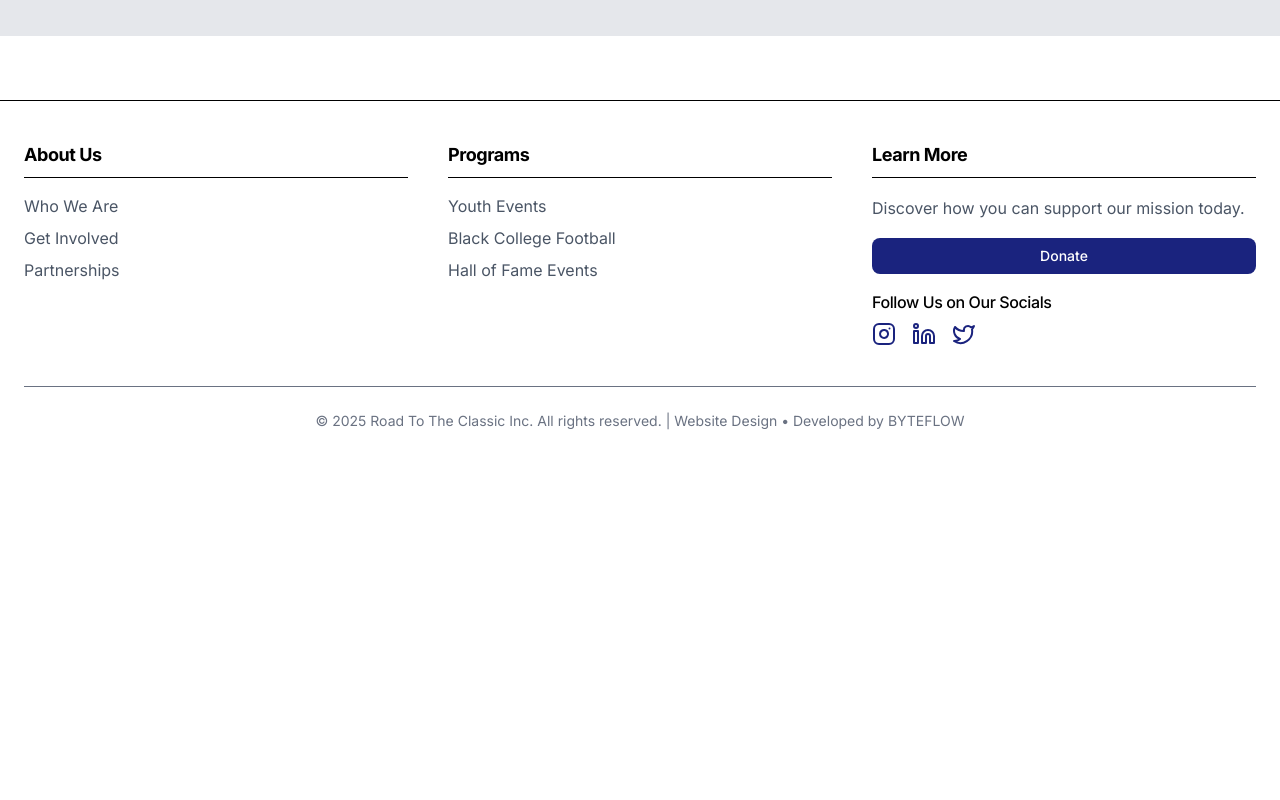
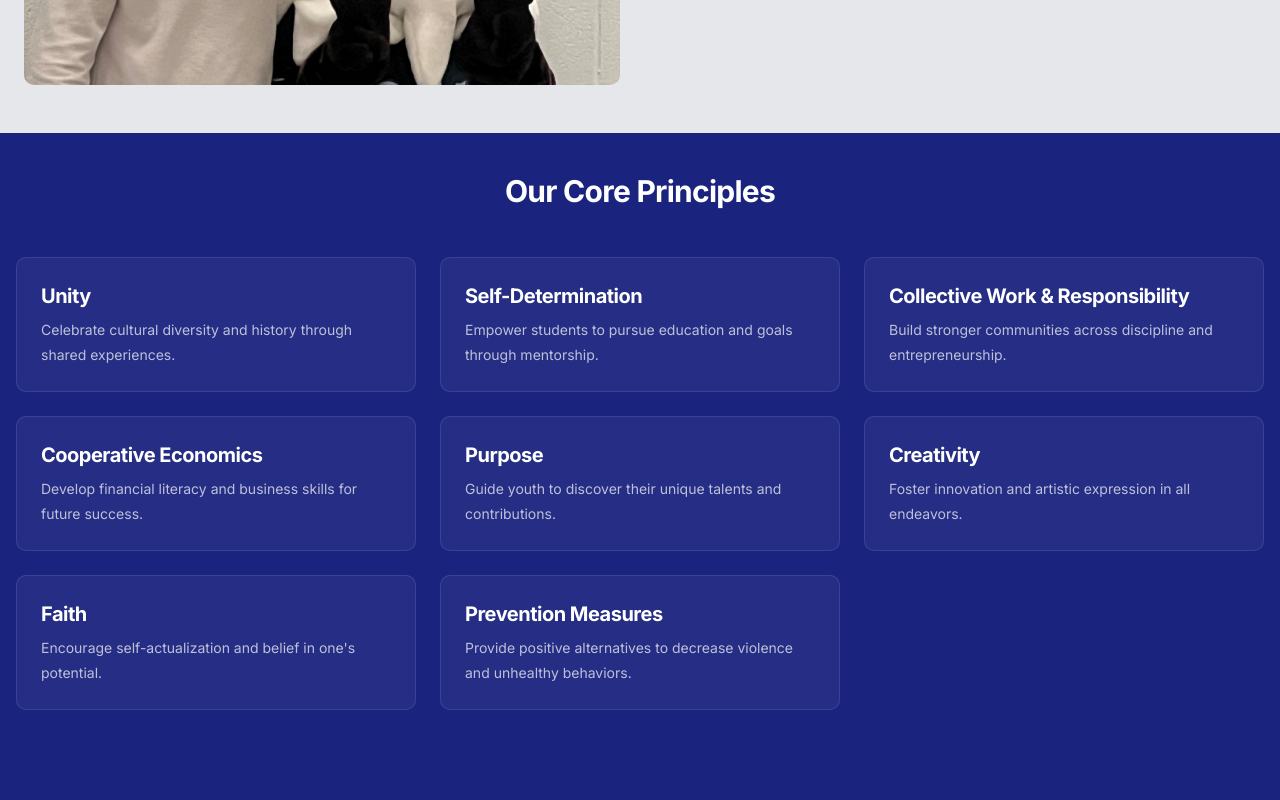
Before and after one commit to ByteFlowWebAgency/road-to-the-classic-v2, a Next.js app: page /about in a window 1280 px wide. Shown: the part 1180-1980 px from the top of the page. Before the commit the page ends 1651 px from the top, so only its background shows below. Built offline with nearby package versions, Linux system fonts and the light colour scheme.

Commit message:
add core principles sections

```diff
--- a/src/components/sections/About.jsx
+++ b/src/components/sections/About.jsx
@@ -1,5 +1,43 @@
 import Image from "next/image"
 import { Heading2 } from "../ui"
+
+const corePrinciplesItems = [
+  {
+    title: 'Unity',
+    description: 'Celebrate cultural diversity and history through shared experiences.',
+  },
+  {
+    title: 'Self-Determination',
+    description: 'Empower students to pursue education and goals through mentorship.',
+  },
+  {
+    title: 'Collective Work & Responsibility',
+    description: 'Build stronger communities across discipline and entrepreneurship.',
+  },
+  {
+    title: 'Cooperative Economics',
+    description: 'Develop financial literacy and business skills for future success.',
+  },
+  {
+    title: 'Purpose',
+    description: 'Guide youth to discover their unique talents and contributions.',
+  },
+  {
+    title: 'Creativity',
+    description: 'Foster innovation and artistic expression in all endeavors.',
+  },
+  {
+    title: 'Faith',
+    description: 'Encourage self-actualization and belief in one\'s potential.',
+  },
+  {
+    title: 'Prevention Measures',
+    description: 'Provide positive alternatives to decrease violence and unhealthy behaviors.',
+  },
+];
+
+
+
 
 export function About() {
   return (
@@ -67,13 +105,12 @@ export function About() {
 
         <div className="container mx-auto px-6 mt-10">
 
-
           <h2 className="text-3xl font-bold my-5 text-[#1a237e] text-center">Who We Are</h2>
 
           <div className="grid grid-cols-1 lg:grid-cols-2 gap-10 items-center my-10">
 
             <div className="order-first lg:order-none ">
-              <div className="aspect-[4/3] relative rounded-lg overflow-hidden w-full h-[350px] ">
+              <div className="aspect-[4/3] relative rounded-lg overflow-hidden w-full">
                 <Image
                   src="/images/IMG_5015.jpg"
                   alt="Who We Are Image"
@@ -108,6 +145,27 @@ export function About() {
       </div>
 
 
+
+      {/* Our Core Principles Section */}
+
+      <section className="relative bg-[#1a237e] py-10">
+        <div className="container mx-auto px-4 pb-32">
+          <h2 className="text-3xl font-bold text-white text-center mb-12">Our Core Principles</h2>
+          <div className="grid grid-cols-1 md:grid-cols-2 lg:grid-cols-3 gap-6">
+            {corePrinciplesItems.map((event, index) => (
+              <div
+                key={index}
+                className="bg-white/5 p-6 rounded-lg border border-white/10 hover:bg-white/10 transition-all cursor-pointer"
+              >
+                <h3 className="text-xl font-bold text-white mb-2">{event.title}</h3>
+                <p className="text-white/70 text-sm">{event.description}</p>
+              </div>
+            ))}
+          </div>
+        </div>
+
+      </section>
+
     </section>
   )
 }
```
